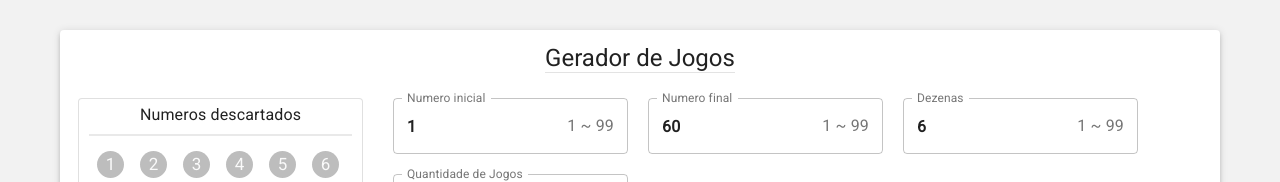
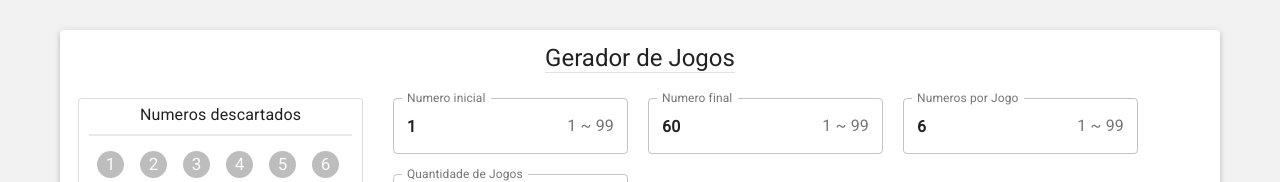
Before and after one commit to JonasVargaski/lottery-drawer, a React (Create React App) app: page / in a window 1280 px wide. Shown: the top 182 px of the page. Built offline with nearby package versions, Linux system fonts and the light colour scheme.

Commit message:
initial commit

```diff
--- a/src/pages/Sorting/index.js
+++ b/src/pages/Sorting/index.js
@@ -99,7 +99,7 @@ function Sorting() {
               <SCTextField
                 fullWidth
                 variant="outlined"
-                label="Dezenas"
+                label="Numeros por Jogo"
                 type="number"
                 value={config.dozens}
                 onChange={({ target }) =>
```
Also changed, not shown: 1 other file (tests, documents, lock files or other folders).
